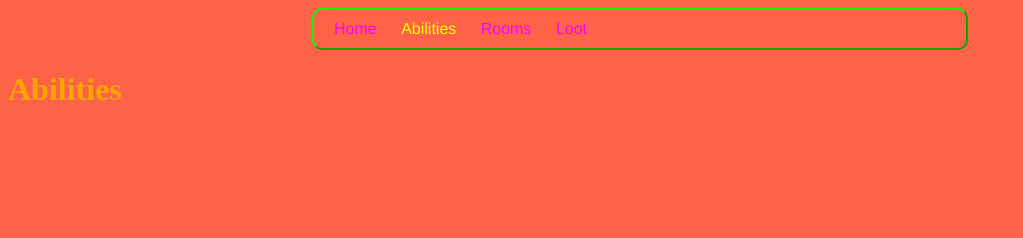
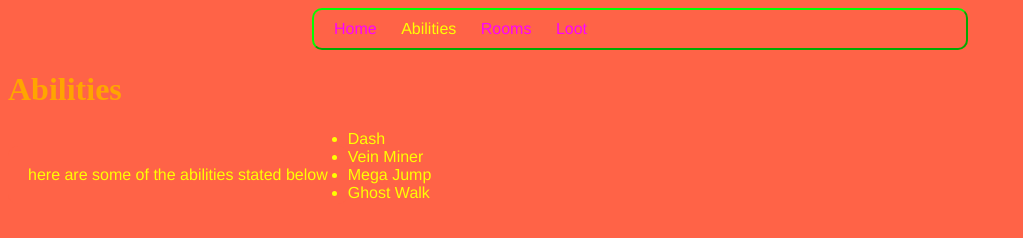
Before and after one commit to 0Iaz/Informatica-blok-1, a plain HTML site: page abilities.html in a window 1280 px wide. Shown: the whole page, without its empty margins (0-1023 px from the left). Drawn offline with Linux system fonts and the light colour scheme.

Commit message:
Update abilities.html

```diff
--- a/abilities.html
+++ b/abilities.html
@@ -22,6 +22,16 @@
 
 	    </h1>
 
+	    <p>here are some of the abilities stated below </p>
+
+	    <ul>
+    <li>Dash</li>
+    <li>Vein Miner</li>
+    <li>Mega Jump</li>
+    <li>Ghost Walk</li>
+</ul>
+
+
 
 
 
```
